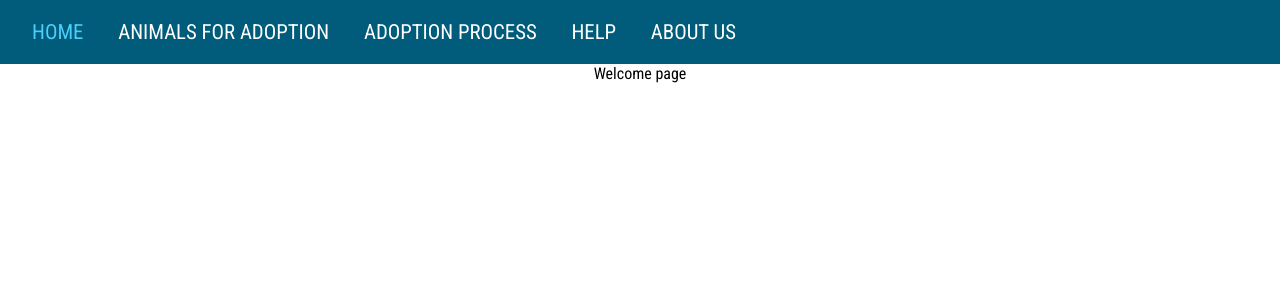
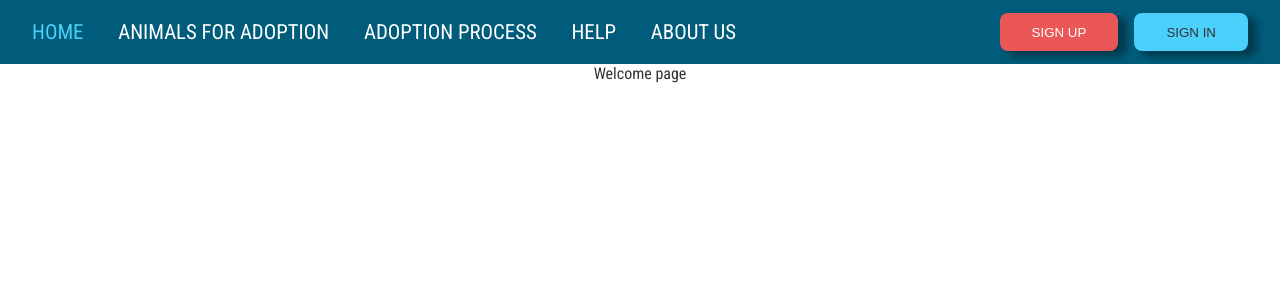
Before and after one commit to Allicce/adopt-app, a React (Create React App) app: page / in a window 1280 px wide. Shown: the top 300 px of the page. Built offline with nearby package versions, Linux system fonts and the light colour scheme.

Commit message:
chore(button) create new component button

```diff
--- /dev/null
+++ b/src/common/components/buttons/rectangleButton/ButtonWrapper.js
@@ -0,0 +1,37 @@
+import styled from "styled-components";
+import * as color from "../../../../styles/abstracts/colourVariables";
+
+export const ButtonWrapper = styled.button`
+  padding: 0.7rem 2rem;
+  border-radius: 0.5rem;
+  border: none;
+  outline: none;
+  box-shadow: 8px 5px 7px 1px rgba(0, 0, 0, 0.36);
+  text-transform: uppercase;
+  cursor: pointer;
+  background-color: ${({ type }) =>
+    type === "primary"
+      ? color.PRIMARY_COLOR_LIGHT
+      : type === "red"
+      ? color.RED_COLOR_DARK
+      : color.PRIMARY_COLOR_DARKER};
+  color: ${({ type }) => (type === "primary" ? color.GREY_6 : color.WHITE)};
+  transition: all 0.3s ease-in-out;
+
+  &:hover,
+  &:active {
+    background-color: ${({ type }) =>
+      type === "primary"
+        ? color.PRIMARY_COLOR
+        : type === "red"
+        ? color.ERROR_RED_COLOR
+        : color.PRIMARY_COLOR_DARK};
+    color: ${({ type }) => (type !== "primary" ? color.GREY_6 : color.WHITE)};
+    transform: scale(1.05);
+  }
+
+  &:active {
+    box-shadow: 2px 2px 7px 1px rgba(0, 0, 0, 0.78);
+  }
+`;
+export default ButtonWrapper;
--- /dev/null
+++ b/src/common/components/buttons/rectangleButton/RectangleButton.js
@@ -0,0 +1,12 @@
+import React from "react";
+import ButtonWrapper from "./ButtonWrapper";
+
+const RectangleButton = ({ type, children }) => {
+  return <ButtonWrapper type={type}>{children}</ButtonWrapper>;
+};
+
+RectangleButton.defaultProps = {
+  type: "primary",
+};
+
+export default RectangleButton;
--- a/src/index.css
+++ b/src/index.css
@@ -3,6 +3,7 @@ body {
   font-family: "Roboto Condensed", sans-serif;
   -webkit-font-smoothing: antialiased;
   -moz-osx-font-smoothing: grayscale;
+  color: #333;
 }
 
 code {
--- a/src/modules/header/Header.js
+++ b/src/modules/header/Header.js
@@ -1,6 +1,8 @@
 import React from "react";
 import { HeaderWrapper } from "./HeaderWrapper";
 import { Navbar } from "../../common/components/navbar/Navbar";
+import RectangleButton from "../../common/components/buttons/rectangleButton/RectangleButton";
+import { RED_COLOR_DARK } from "../../styles/abstracts/colourVariables";
 
 const Header = () => {
   return (
@@ -8,7 +10,10 @@ const Header = () => {
       <div className="left-side">
         <Navbar />
       </div>
-      <div className="right-side"></div>
+      <div className="right-side">
+        <RectangleButton type="red">Sign up</RectangleButton>
+        <RectangleButton>Sign in</RectangleButton>
+      </div>
     </HeaderWrapper>
   );
 };
--- a/src/modules/header/HeaderWrapper.js
+++ b/src/modules/header/HeaderWrapper.js
@@ -5,11 +5,22 @@ import { MEDIA_QUERIES } from "../../styles/abstracts/mediaQueryVariable";
 export const HeaderWrapper = styled.header`
   background-color: ${color.PRIMARY_COLOR_DARK};
   height: 4rem;
+  display: flex;
+  justify-content: space-between;
+  align-items: center;
 
   .left-side {
     margin-left: 2rem;
     width: 40%;
     height: inherit;
+  }
+
+  .right-side {
+    margin-right: 2rem;
+
+    & button:first-child {
+      margin-right: 1rem;
+    }
   }
 
   @media only screen and (max-width: ${MEDIA_QUERIES.tab_landscape}) {
```
Also changed, not shown: src/assets/img/Untitled design (9).png (added), src/assets/img/man.svg (added).
